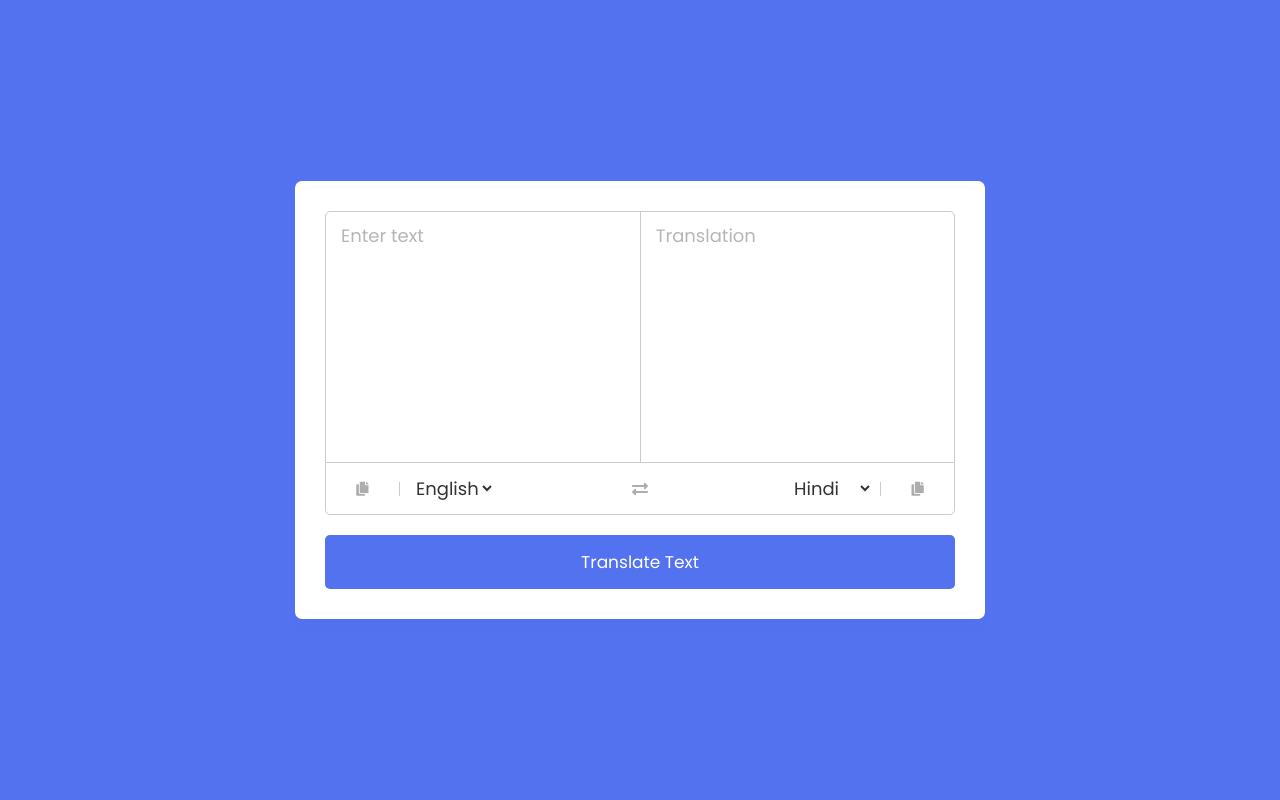
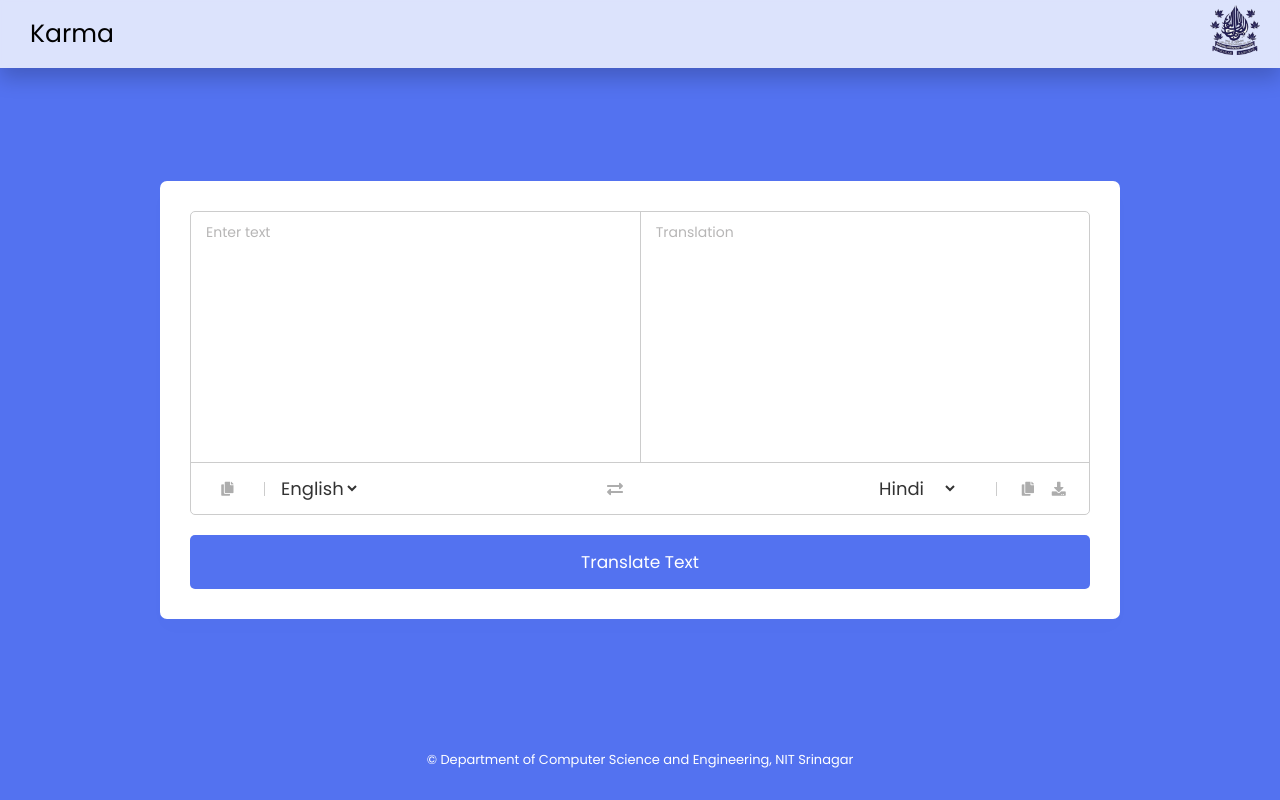
Before and after one commit to Zoyakhatry1/translator, a plain HTML site: page index.html in a window 1280 px wide. Drawn offline with Linux system fonts and the light colour scheme.

Commit message:
added download btn

```diff
--- a/index.html
+++ b/index.html
@@ -10,11 +10,18 @@
     <link rel="stylesheet" href="https://cdnjs.cloudflare.com/ajax/libs/font-awesome/5.15.3/css/all.min.css"/>
   </head>
   <body>
+    <div class="header">
+      <a href="#default" class="logo">Karma</a>
+      <div class="header-right">
+        <img class="nit_logo" src="logo.png" alt="">
+      </div>
+    </div>
     <div class="container">
       <div class="wrapper">
         <div class="text-input">
-          <textarea spellcheck="false" class="from-text" placeholder="Enter text"></textarea>
-          <textarea spellcheck="false" readonly disabled class="to-text" placeholder="Translation"></textarea>
+          <!-- <textarea spellcheck="false" class="from-text" placeholder="Enter text" style='white-space:pre' id="good"></textarea> -->
+          <textarea spellcheck="false" class="from-text" placeholder="Enter text" id="good"></textarea>
+          <textarea spellcheck="false" readonly disabled class="to-text" placeholder="Translation" id="hindi"></textarea>
         </div>
         <ul class="controls">
           <li class="row from">
@@ -30,15 +37,23 @@
             <div class="icons">
               <!-- <i id="to" class="fas fa-volume-up"></i> -->
               <i id="to" class="fas fa-copy"></i>
+              <i class="fa fa-download" onclick="ExportToDoc('hindi')">
+
+              </i>
+              <!-- <button onclick="foo('good')">good</button> -->
             </div>
           </li>
         </ul>
       </div>
       <button>Translate Text</button>
     </div>
+    <div class="footer">
+       <p>&copy; Department of Computer Science and Engineering, NIT Srinagar </p>
+    </div>
 
     <script src="js/countries.js"></script>
     <script src="js/script.js"></script>
+    <script src="js/texttoword.js"></script>
 
   </body>
 </html>
--- a/js/script.js
+++ b/js/script.js
@@ -4,6 +4,8 @@ exchageIcon = document.querySelector(".exchange"),
 selectTag = document.querySelectorAll("select"),
 icons = document.querySelectorAll(".row i");
 translateBtn = document.querySelector("button"),
+
+
 
 selectTag.forEach((tag, id) => {
     for (let country_code in countries) {
@@ -43,7 +45,8 @@ translateBtn.addEventListener("click", () => {
             }
         });
         toText.setAttribute("placeholder", "Translation");
-    });
+        return data.responseData.translatedText
+    })
 });
 
 icons.forEach(icon => {
--- /dev/null
+++ b/js/texttoword.js
@@ -0,0 +1,41 @@
+function ExportToDoc(element, filename = ''){
+        var header = "<html xmlns:o='urn:schemas-microsoft-com:office:office' xmlns:w='urn:schemas-microsoft-com:office:word' xmlns='http://www.w3.org/TR/REC-html40'><head><meta charset='utf-8'><title>Export HTML to Word Document with JavaScript</title></head><body>";
+
+        var footer = "</body></html>";
+        var text = document.getElementById(element).value;
+        var html = header+`<p>${text}</p>`+footer;
+
+        var blob = new Blob(['\ufeff', html], {
+            type: 'application/msword'
+        });
+
+        // Specify link url
+        var url = 'data:application/vnd.ms-word;charset=utf-8,' + encodeURIComponent(html);
+
+        // Specify file name
+        filename = filename?filename+'.docx':'document.docx';
+
+        // Create download link element
+        var downloadLink = document.createElement("a");
+
+        document.body.appendChild(downloadLink);
+
+        if(navigator.msSaveOrOpenBlob ){
+            navigator.msSaveOrOpenBlob(blob, filename);
+        }else{
+            // Create a link to the file
+            downloadLink.href = url;
+
+            // Setting the file name
+            downloadLink.download = filename;
+
+            //triggering the function
+            downloadLink.click();
+        }
+
+        document.body.removeChild(downloadLink);
+}
+
+function foo(ele){
+    console.log( document.getElementById(ele).value.split("\n"))
+}
--- a/style.css
+++ b/style.css
@@ -6,20 +6,25 @@
   font-family: 'Poppins', sans-serif;
 }
 body{
-  display: flex;
-  align-items: center;
-  justify-content: center;
-  padding: 0 10px;
+  /* display: flex; */
+  /* align-items: center;
+  justify-content: center; */
+  /* padding: 10px 0; */
   min-height: 100vh;
   background: #5372F0;
 }
 .container{
-  max-width: 690px;
+  max-width:75%;
   width: 100%;
+  /* margin: 6rem auto; */
   padding: 30px;
   background: #fff;
   border-radius: 7px;
   box-shadow: 0 10px 20px rgba(0,0,0,0.01);
+  position: absolute;
+  top: 50%;
+  left: 50%;
+  transform: translate(-50%, -50%);
 }
 .wrapper{
   border-radius: 5px;
@@ -40,7 +45,7 @@ body{
   outline: none;
   resize: none;
   background: none;
-  font-size: 18px;
+  font-size: 14px;
   padding: 10px 15px;
   border-radius: 5px;
 }
@@ -123,6 +128,55 @@ body{
   border-radius: 5px;
   background: #5372F0;
 }
+.header {
+  overflow: hidden;
+  /* background-color: #e0e0eb; */
+  background: rgba(255, 255, 255, .8);
+  backdrop-filter: blur(2px);
+  padding: 5px 20px;
+  position: absolute;
+  width: 100%;
+  z-index: 1000;
+  box-shadow: 0 10px 20px rgba(0,0,0,0.2);
+}
+
+.header a {
+  float: left;
+  color: black;
+  text-align: center;
+  padding: 10px;
+  text-decoration: none;
+  font-size: 18px;
+  /* line-height: 25px; */
+  border-radius: 4px;
+}
+
+
+.header a.logo {
+  font-size: 25px;
+  /* font-weight: bold; */
+}
+.footer{
+  text-align: center;
+  width: 100%;
+  max-width: 1120px;
+  height: 50px;
+  font-size: small;
+  color: white;
+  position: absolute;
+  left: 50%;
+  bottom: 0;
+  transform: translateX(-50%);
+}
+
+/* Float the link section to the right */
+.header-right {
+  float: right;
+}
+.nit_logo{
+   height:50px;
+   width: 50px;
+}
 
 @media (max-width: 660px){
   .container{
```
Also changed, not shown: logo.png (added).
